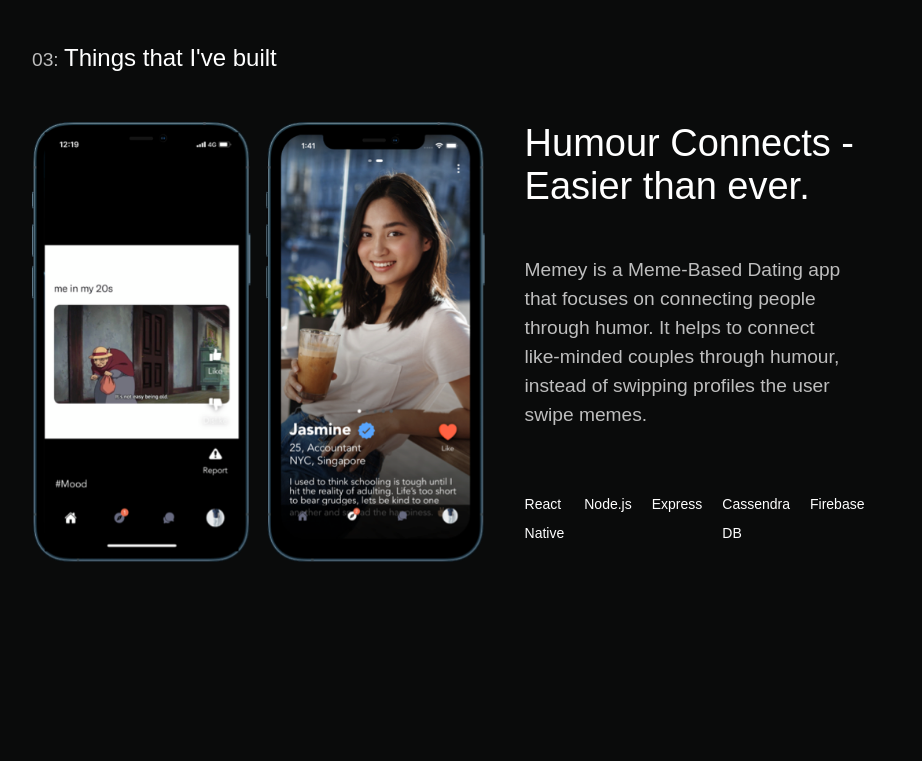
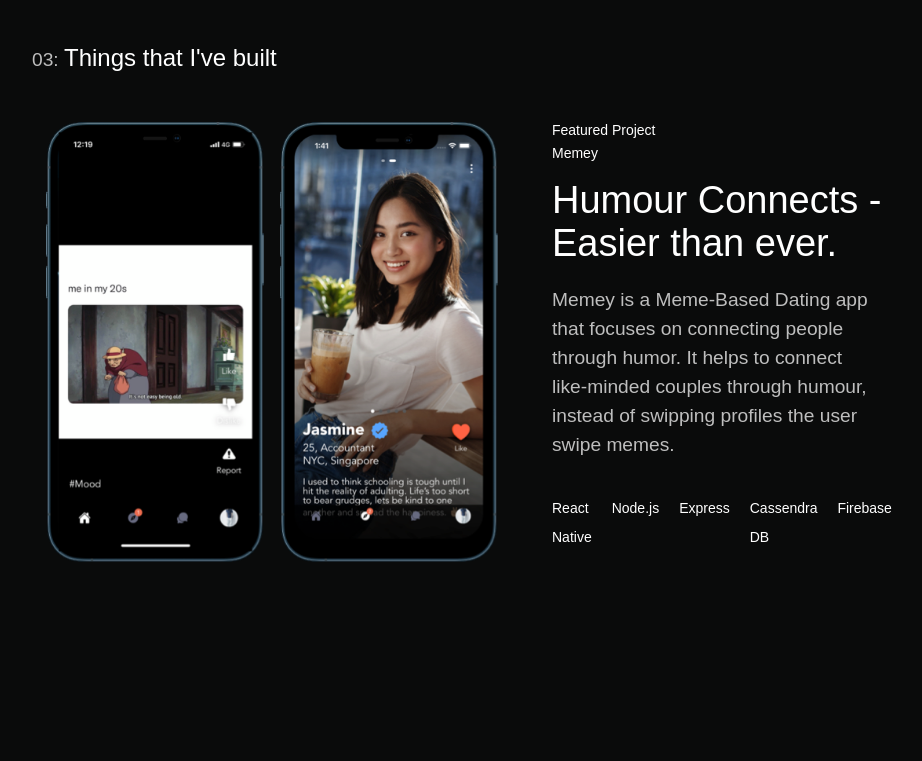
Before and after one commit to gjchoo/nextjs-portfolio-website, a Next.js app: page / in a window 1280 px wide. Shown: the part 2260-3021 px from the top of the page, without its empty margins (208-1130 px from the left). Built offline with nearby package versions, Linux system fonts and the light colour scheme.

Commit message:
feat: added featured tag
Only for featured products

```diff
--- a/stories/molecule/featuredProducts/featuredProducts.tsx
+++ b/stories/molecule/featuredProducts/featuredProducts.tsx
@@ -19,6 +19,7 @@ interface FeaturedProductsProps {
   techList: string[];
   channels?: ChannelsProps[];
   website: string;
+  appName?: string;
 }
 
 export const FeaturedProducts = () => {
@@ -39,6 +40,7 @@ export const FeaturedProducts = () => {
         {featuredProductList.map((e: FeaturedProductsProps) => (
           <li className="item" key={e.title}>
             <div className={styles.contentDirection}>
+              <div className="full-width">
                 <img
                   className={styles.featureProductImg}
                   src={e.source}
@@ -46,8 +48,15 @@ export const FeaturedProducts = () => {
                   height={"100%"}
                   width={"100%"}
                 />
+              </div>
 
               <div className={styles.featureProductContent}>
+                <h3 className="fs14 medium primary-color margin-0 left-align">
+                  Featured Project
+                </h3>
+                <p className="fs14 regular primary-color margin-0 left-align paddingBottom-10">
+                  {e.appName}
+                </p>
                 {e.website ? (
                   <a href={e.website} target="_blank" rel="noreferrer">
                     <h3 className="fs38 medium primary-color padding-margin-0">
--- a/styles/globals.scss
+++ b/styles/globals.scss
@@ -41,6 +41,14 @@ p {
 .underline {
   text-decoration: underline;
   text-underline-offset: 3.5px;
+}
+
+.right-align {
+  text-align: right;
+}
+
+.left-align {
+  text-align: left;
 }
 
 .bgcolor {
--- a/utils/constant.tsx
+++ b/utils/constant.tsx
@@ -177,6 +177,7 @@ export const featuredProductList = [
   {
     website: "https://memey.co",
     source: "/memey.webp",
+    appName: "Memey",
     title: "Humour Connects - Easier than ever.",
     subTitle:
       "Memey is a Meme-Based Dating app that focuses on connecting people through humor. It helps to connect like-minded couples through humour, instead of swipping profiles the user swipe memes.",
@@ -191,6 +192,7 @@ export const featuredProductList = [
   {
     website: "https://housedownstairs.com",
     source: "/hds.webp",
+    appName: "House Downstairs",
     title: "Don't starve, just order",
     subTitle:
       "House Downstairs is a specialty cafe in Singapore located at Ulu Pandan Community Club. When Singapore Government announced Covid-19 lockdown, I was tasked to develop a full ecommerce responsive website using Next.js and Node.js.",
```
Lines whose indentation alone changed are shown as unchanged.
